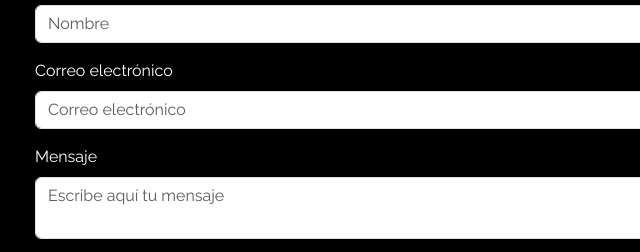
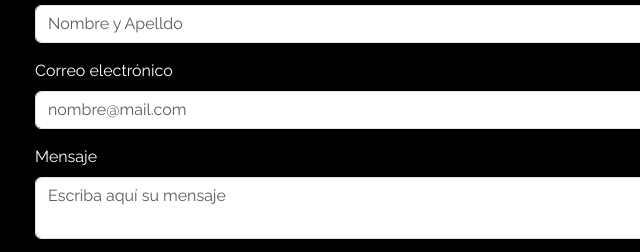
Before and after one commit to JCGutierrezConcha/viajes-chile, a plain HTML site: page index.html in a window 1280 px wide. Shown: the part 2152-2404 px from the top of the page, 47-687 px from the left. Drawn offline with nearby package versions, Linux system fonts and the light colour scheme.

```diff
--- a/index.html
+++ b/index.html
@@ -214,17 +214,17 @@
         <form>
             <div class="form-group mb-3">
                 <label class="mb-2" for="inputNombre">Nombre</label>
-                <input type="text" id="inputNombre" placeholder="Nombre" class="form-control">
+                <input type="text" id="inputNombre" placeholder="Nombre y Apelldo" class="form-control">
             </div>
 
             <div class="form-group mb-3">
                 <label class="mb-2" for="inputCorreo">Correo electrónico</label>
-                <input type="email" id="inputCorreo" placeholder="Correo electrónico" class="form-control">
+                <input type="email" id="inputCorreo" placeholder="nombre@mail.com" class="form-control">
             </div>
 
             <div class="form-group mb-3">
                 <label class="mb-2" for="inputMensaje">Mensaje</label>
-                <textarea id="inputMensaje" placeholder="Escribe aquí tu mensaje" class="form-control"></textarea>
+                <textarea id="inputMensaje" placeholder="Escriba aquí su mensaje" class="form-control"></textarea>
             </div>
 
             <div class="text-center my-3">
```
